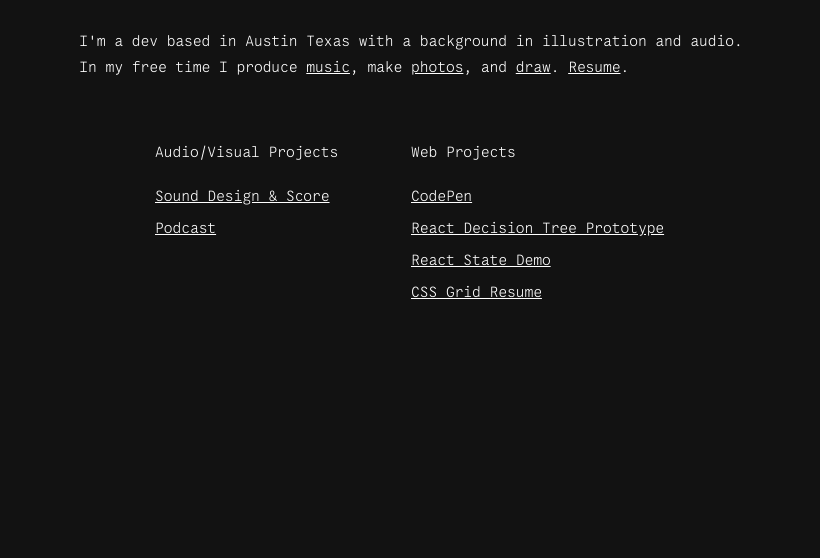
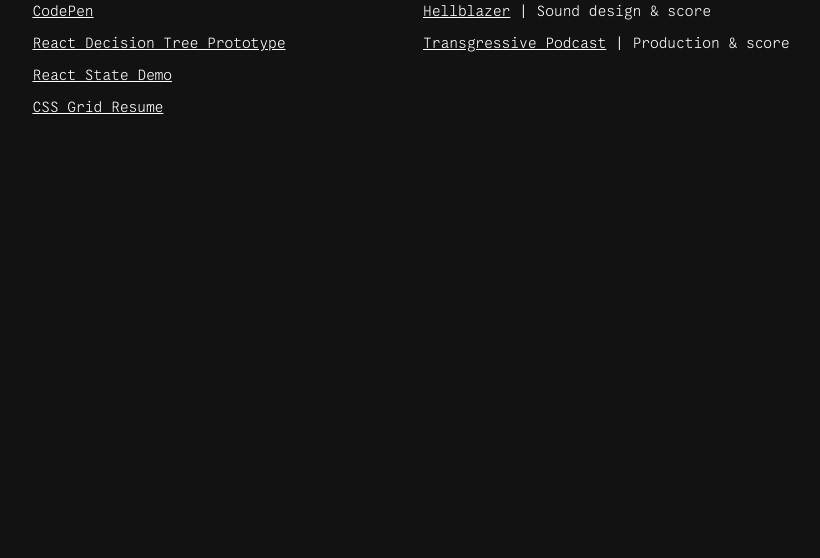
Before and after one commit to thekevinboyle/site, a plain HTML site: page index.html in a window 1280 px wide. Shown: the part 306-864 px from the top of the page, without its empty margins (229-1049 px from the left). After the commit the page ends 800 px from the top, so only its background shows below. Drawn offline with nearby package versions, Linux system fonts and the light colour scheme.

Commit message:
ditched flexbox for css grid to restructure lots of other things

```diff
--- a/css/main.css
+++ b/css/main.css
@@ -1,6 +1,11 @@
 @font-face {
   font-family: "isoLight";
   src: url("../fonts/ISOv0.6-Light.woff");
+}
+
+@font-face {
+  font-family: "isoMedium";
+  src: url("../fonts/ISOv0.6-Medium.woff");
 }
 
 html {
@@ -15,25 +20,32 @@ body {
   background-color: #121212;
   color: #fff;
   font-size: clamp(100%, 1rem, 24px);
-	padding: 32px;
-
+  padding: 5%;
 }
 
 h1 {
   font-size: clamp(1.75rem, 3vw, 2.1rem);
   /* letter-spacing: 8px; */
-	transition: all .25s ease;
+  transition: all 0.25s ease;
   margin-bottom: 8px;
 }
 
-h2{}
-h3{}
-h4{}
-h5{}
+h2 {
+}
+h3 {
+}
+h4 {
+}
+h5 {
+}
 
 p {
   font-size: clamp(100%, 1rem, 16px);
   line-height: 1.6;
+}
+
+.title {
+  font-family: isoMedium;
 }
 
 a,
@@ -46,33 +58,15 @@ p {
   line-height: 1.6;
   text-decoration: underline;
   text-decoration-color: #fff;
-	 transition: all .2s linear;
+  transition: all 0.2s linear;
 }
-
 
 ul {
   text-align: left;
 }
 
 li {
-	height: 2em;
-	width: 16em;
-}
-.row {
-	display: flex;
-	flex-direction: row;
-	flex-wrap: wrap;
-	width: 100%;
-}
-
-.col {
-	display: flex;
-	align-items: center;
-	flex-direction: column;
-	flex-basis: 100%;
-	justify-content: center;
-	position: relative;
-	text-align: center;
+  line-height: 2;
 }
 
 .box {
@@ -81,27 +75,52 @@ li {
 }
 
 .about {
-	display: flex;
-	flex-direction: column;
   margin-bottom: 64px;
-	text-align: left;
+}
 
-}
 .contact {
   bottom: 24px;
   margin-bottom: 16px;
 }
 
-.col-item {
-	display: flex;
-	align-items: center;
-	flex-wrap: wrap;
-	flex-direction: column;
-	flex: 1;
+/* Structure */
+
+.wrapper {
+  display: grid;
+  grid-template-columns: 1fr;
+  grid-template-areas: "a";
+  margin: 0 auto;
+  max-width: 800px;
 }
 
-.section-item {
-	text-align: left;
+.item {
+  grid-area: a;
+  align-self: center;
+  justify-self: center;
+}
+
+.work {
+  display: grid;
+  grid-template-columns: 1fr;
+  grid-template-areas:
+    "web"
+    "audio";
+  grid-gap: 24px;
+}
+
+@media (min-width: 700px) {
+  .work {
+    grid-template-columns: 1fr 1fr;
+    grid-template-areas: "web  audio";
+  }
+}
+
+.work__web {
+  grid-area: web;
+}
+
+.work__audio {
+  grid-area: audio;
 }
 
 /* positioning */
@@ -135,7 +154,7 @@ margin-bottom: 16px;
 }
 
 .has-gross {
-	color: #BDC581;
+  color: #bdc581;
 }
 
 .has-steel {
@@ -159,72 +178,63 @@ margin-bottom: 16px;
   animation: glitch 1s linear infinite;
 }
 
-@keyframes glitch{
-	2%,64%{
-	  transform: translate(2px,0) skew(0deg);
+@keyframes glitch {
+  2%,
+  64% {
+    transform: translate(2px, 0) skew(0deg);
   }
-	4%,60%{
-	  transform: translate(-2px,0) skew(0deg);
+  4%,
+  60% {
+    transform: translate(-2px, 0) skew(0deg);
   }
-	62%{
-	  transform: translate(0,0) skew(5deg);
+  62% {
+    transform: translate(0, 0) skew(5deg);
   }
 }
 
 .div-glitch:before,
-  .div-glitch:after{
+.div-glitch:after {
   content: attr(title);
   position: absolute;
   left: 0;
 }
 
-  .div-glitch:before{
-	animation: glitchTop .24s linear infinite;
+.div-glitch:before {
+  animation: glitchTop 0.24s linear infinite;
   clip-path: polygon(0 0, 100% 0, 100% 33%, 0 33%);
   -webkit-clip-path: polygon(0 0, 100% 0, 100% 33%, 0 33%);
 }
 
-  @keyframes glitchTop{
-	2%,64%{
-	  transform: translate(2px,-2px);
+@keyframes glitchTop {
+  2%,
+  64% {
+    transform: translate(2px, -2px);
   }
-	4%,60%{
-	  transform: translate(-2px,2px);
+  4%,
+  60% {
+    transform: translate(-2px, 2px);
   }
-	62%{
-	  transform: translate(13px,-1px) skew(-13deg);
+  62% {
+    transform: translate(13px, -1px) skew(-13deg);
   }
 }
 
-  .div-glitch:after{
-	animation: glitchBotom .30s linear infinite;
+.div-glitch:after {
+  animation: glitchBotom 0.3s linear infinite;
   clip-path: polygon(0 67%, 100% 67%, 100% 100%, 0 100%);
   -webkit-clip-path: polygon(0 67%, 100% 67%, 100% 100%, 0 100%);
 }
 
-  @keyframes glitchBotom{
-	2%,64%{
-	  transform: translate(-2px,0);
+@keyframes glitchBotom {
+  2%,
+  64% {
+    transform: translate(-2px, 0);
   }
-	4%,60%{
-	  transform: translate(-2px,0);
+  4%,
+  60% {
+    transform: translate(-2px, 0);
   }
-	62%{
-	  transform: translate(-22px,5px) skew(21deg);
+  62% {
+    transform: translate(-22px, 5px) skew(21deg);
   }
 }
-
-/* queries */
-
-@media (min-width: 62em) {
-	.col {
-		flex: 1 0 auto;
-		align-items: left;
-		justify-content: center;
-		height: 100vh;
-	}
-
-	nav {
-		display: flex;
-	}
-}
--- a/index.html
+++ b/index.html
@@ -10,9 +10,9 @@
 </head>
 
 <body>
-  <main>
-    <section class="row">
-      <div class="col has-dark">
+  <main class="wrapper">
+    <section class="item">
+      <div class="has-dark">
         <div class="about">
 
           <h1>Kevin Boyle</h1>
@@ -24,22 +24,22 @@
               href="https://dribbble.com/kevinboyle" target="_blank">draw</a>. <a href="assets/kevin-boyle__resume.pdf" target="_blank">Resume</a>.</p>
 
         </div>
-        <section class="is-flex">
-          <div class="section-item">
-            <h3 class="mb24">Audio/Visual Projects</h3>
+        <section class="work">
+          <div class="work__web">
             <ul>
-              <li><a href="https://vimeo.com/232079502" target="_blank">Sound Design & Score</a></li>
-              <li><a href="https://transgressive.libsyn.com/" target="_blank">Podcast</a></li>
-            </ul>
-          </div>
-          <div class="section-item">
-            <h3 class="mb24">Web Projects</h3>
-            <ul>
+            <li class="title">Web Projects</li>
               <li><a href="https://codepen.io/thekevinboyle" target="_blank">CodePen</a></li>
               <li><a href="https://codesandbox.io/s/decision-tree-proto-7rd98" target="_blank">React Decision Tree
                   Prototype</a></li>
               <li><a href="https://codesandbox.io/s/state-demo-ki00e" target="_blank">React State Demo</a></li>
               <li><a href="https://codesandbox.io/s/css-grid-resume-9g7pf" target="_blank">CSS Grid Resume</a></li>
+            </ul>
+          </div>
+          <div class="work__audio">
+            <ul>
+            <li class="title">Audio/Visual Projects</li>
+              <li><a href="https://vimeo.com/232079502" target="_blank">Hellblazer</a> | Sound design & score</li>
+              <li><a href="https://transgressive.libsyn.com/" target="_blank">Transgressive Podcast</a> | Production & score</li>
             </ul>
           </div>
         </section>
```
Lines whose indentation alone changed are shown as unchanged.
